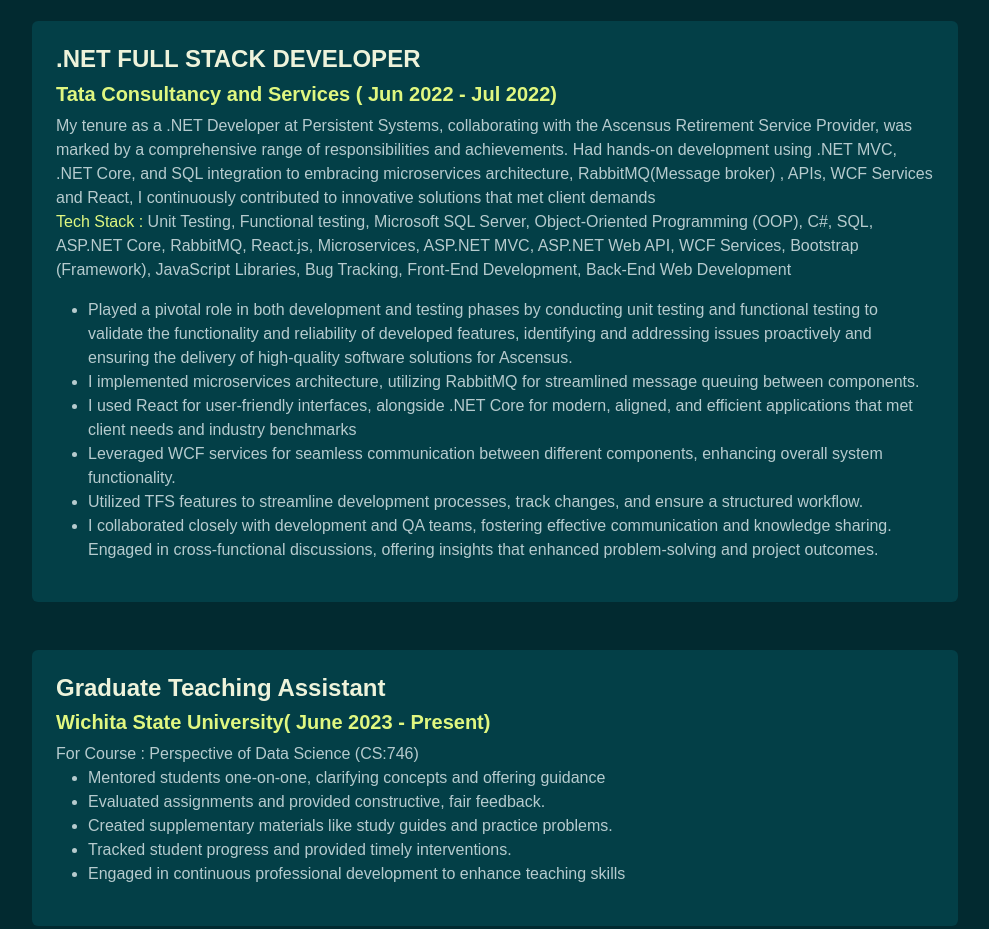
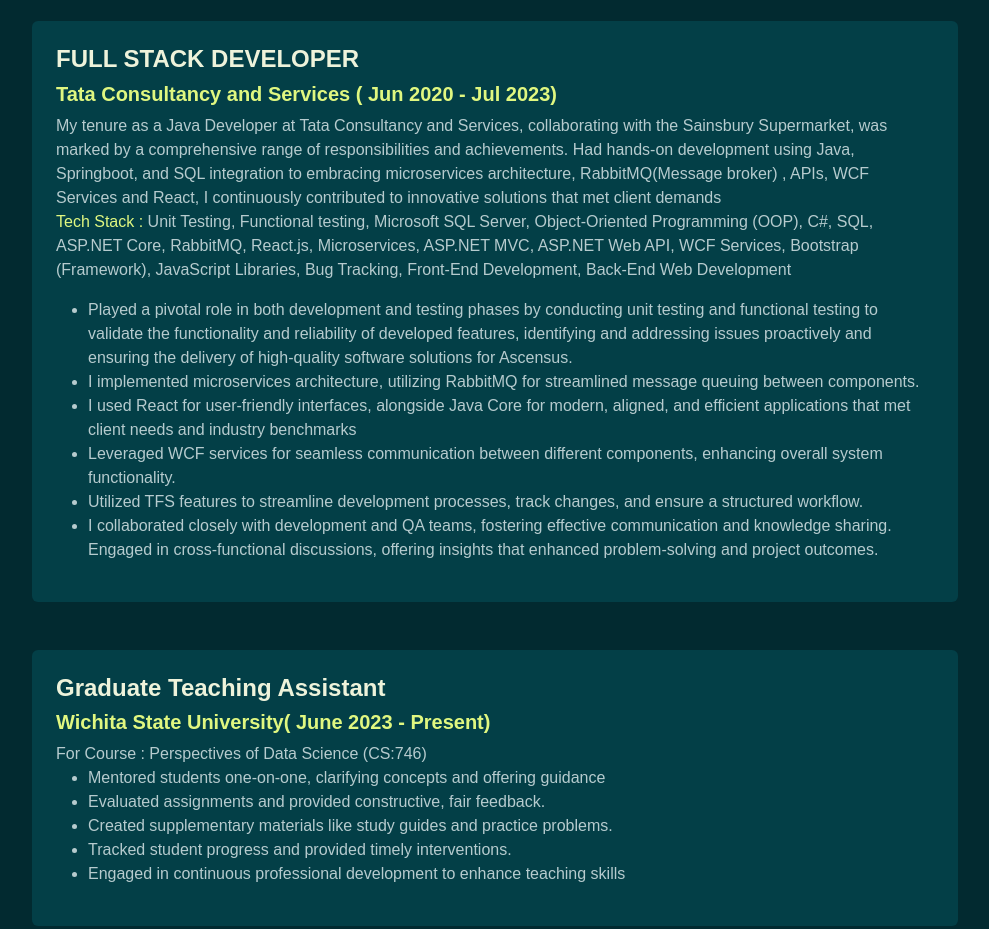
Before and after one commit to Saipavank63/SaiPavanKatineediPortfolio, a plain HTML site: page index.html in a window 1280 px wide. Shown: the part 4220-5149 px from the top of the page, without its empty margins (50-1039 px from the left). Drawn offline with Linux system fonts and the light colour scheme; a web font is replaced by a local one.

Commit message:
Update index.html

```diff
--- a/index.html
+++ b/index.html
@@ -247,7 +247,7 @@
                 <div class="bg-base p-4 rounded-2 shadow-effect">
                   <h4> Masters in Computer Science</h4>
                   <p class="text-brand mb-2"> Wichita State University ( Jan 2023 - May 2024)</p>
-                  <p class="mb-0">Relevant Coursework - AI for robotics, Cross-Platform Mobile Development, Advanced
+                  <p class="mb-0">Relevant Coursework - Perspectives of Data Science, Computer Networks, Advanced
                     Algorithm and Analysis</p>
                 </div>
               </div>
@@ -275,11 +275,10 @@
             <div class="row gy-4">
               <div class="col-12" data-aos="fade-up" data-aos-delay="600">
                 <div class="bg-base p-4 rounded-2 shadow-effect">
-                  <h4> .NET FULL STACK DEVELOPER</h4>
-                  <h5 class="text-brand mb-2"> Tata Consultancy and Services ( Jun 2022 - Jul 2022)</h5>
-                  <p class="mb-0">My tenure as a .NET Developer at Persistent Systems, collaborating with the Ascensus
-                    Retirement Service Provider, was marked by a comprehensive range of responsibilities and
-                    achievements. Had hands-on development using .NET MVC, .NET Core, and SQL integration to embracing
+                  <h4>FULL STACK DEVELOPER</h4>
+                  <h5 class="text-brand mb-2"> Tata Consultancy and Services ( Jun 2020 - Jul 2023)</h5>
+                  <p class="mb-0">My tenure as a Java Developer at Tata Consultancy and Services, collaborating with the Sainsbury Supermarket, was marked by a comprehensive range of responsibilities and
+                    achievements. Had hands-on development using Java, Springboot, and SQL integration to embracing
                     microservices architecture, RabbitMQ(Message broker) , APIs, WCF Services and React, I continuously
                     contributed to innovative solutions that met client demands</p>
                   <p><span class="text-brand">Tech Stack :</span> Unit Testing, Functional testing,
@@ -293,7 +292,7 @@
                       solutions for Ascensus.</li>
                     <li>I implemented microservices architecture, utilizing RabbitMQ for streamlined message queuing
                       between components.</li>
-                    <li> I used React for user-friendly interfaces, alongside .NET Core for modern, aligned, and
+                    <li> I used React for user-friendly interfaces, alongside Java Core for modern, aligned, and
                       efficient applications that met client needs and industry benchmarks</li>
                     <li>Leveraged WCF services for seamless communication between different components, enhancing
                       overall system functionality.</li>
@@ -316,7 +315,7 @@
                 <div class="bg-base p-4 rounded-2 shadow-effect">
                   <h4> Graduate Teaching Assistant </h4>
                   <h5 class="text-brand mb-2"> Wichita State University( June 2023 - Present)</h5>
-                  <p class="mb-0">For Course : Perspective of Data Science (CS:746)</p>
+                  <p class="mb-0">For Course : Perspectives of Data Science (CS:746)</p>
                   <ul>
                     <li>Mentored students one-on-one, clarifying concepts and offering guidance</li>
                     <li>Evaluated assignments and provided constructive, fair feedback.</li>
```
